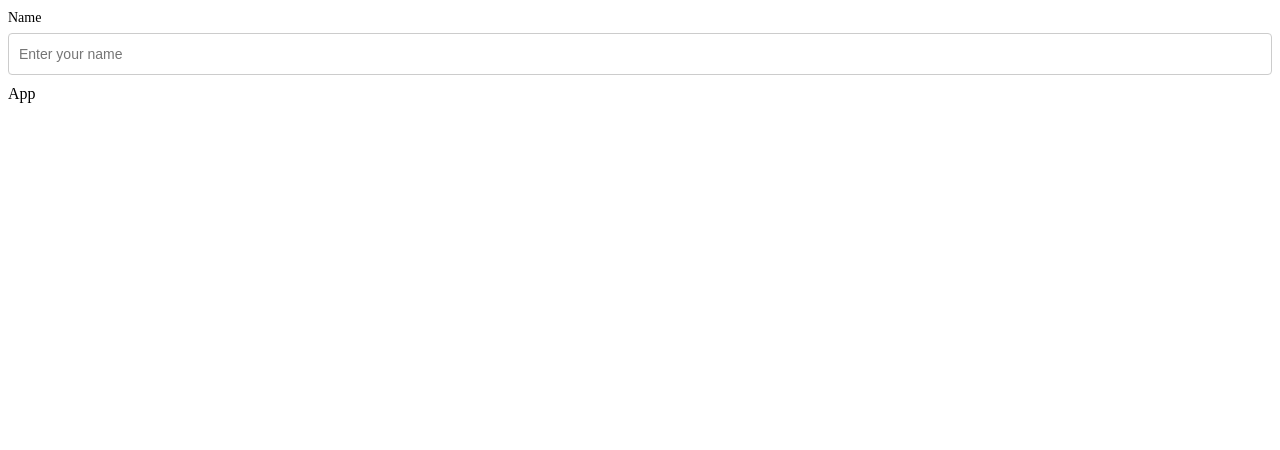
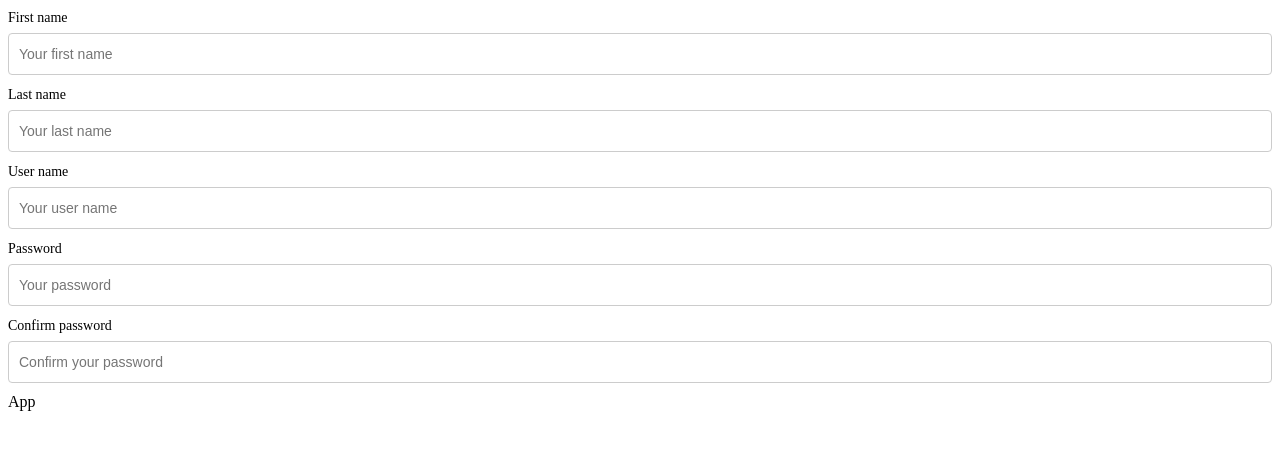
Before and after one commit to AbdelrahmanHassanAlii/Edara.com, a React (Vite) app: page / in a window 1280 px wide. Shown: the top 450 px of the page. Built offline with nearby package versions, Linux system fonts and the light colour scheme.

Commit message:
handle the main structure of the input fields

```diff
--- a/src/App.jsx
+++ b/src/App.jsx
@@ -1,9 +1,11 @@
 // import "./App.css";
-import InputContainer from "./Components/Shared/InputContainer";
+
+import SignForm from "./Components/Shared/SignForm";
+
 function App() {
   return (
     <>
-      <InputContainer label="Name" placeHoolder="Enter your name" />
+      <SignForm />
       <div>App</div>
     </>
   );
--- a/src/Components/Shared/InputContainer.jsx
+++ b/src/Components/Shared/InputContainer.jsx
@@ -2,11 +2,11 @@
 import "../../assets/CSS/Shared/input-container.css";
 
 
-export default function InputContainer({ label, type, placeHoolder }) {
+export default function InputContainer({ label, name, onChange, type, placeHoolder }) {
   return (
     <div className="input-container">
       <label>{label || "Label"}</label>
-      <input type={type || "text"} placeholder={placeHoolder} />
+      <input type={type || "text"} name={name || ""} placeholder={placeHoolder} onChange={onChange} />
     </div>
   );
 }
--- /dev/null
+++ b/src/Components/Shared/SignForm.jsx
@@ -0,0 +1,30 @@
+import React from 'react'
+import { useState } from "react";
+import InputContainer from './InputContainer'
+
+export default function SignForm() {
+
+  const [userdata, setUserdata] = useState({
+    first_name: "",
+    last_name: "",
+    user_name: "",
+    password: "",
+    confirm_password: ""
+  })
+
+  const handleChange = (e) => {
+    console.log(`${e.target.name} : ${e.target.value}`)
+    setUserdata({ ...userdata, [e.target.name]: e.target.value })
+    console.log(userdata)
+  }
+
+  return (
+    <div>
+      <InputContainer label="First name" name="first_name" type="text" onChange={handleChange} placeHoolder="Your first name" />
+      <InputContainer label="Last name" name="last_name" type="text" onChange={handleChange} placeHoolder="Your last name" />
+      <InputContainer label="User name" name="user_name" type="text" onChange={handleChange} placeHoolder="Your user name" />
+      <InputContainer label="Password" name="password" type="password" onChange={handleChange} placeHoolder="Your password" />
+      <InputContainer label="Confirm password" name="confirm_password" type="password" onChange={handleChange} placeHoolder="Confirm your password" />
+    </div>
+  )
+}
```
Also changed, not shown: src/Components/Shared/LoginForm.jsx (added, +7 -0 lines).
